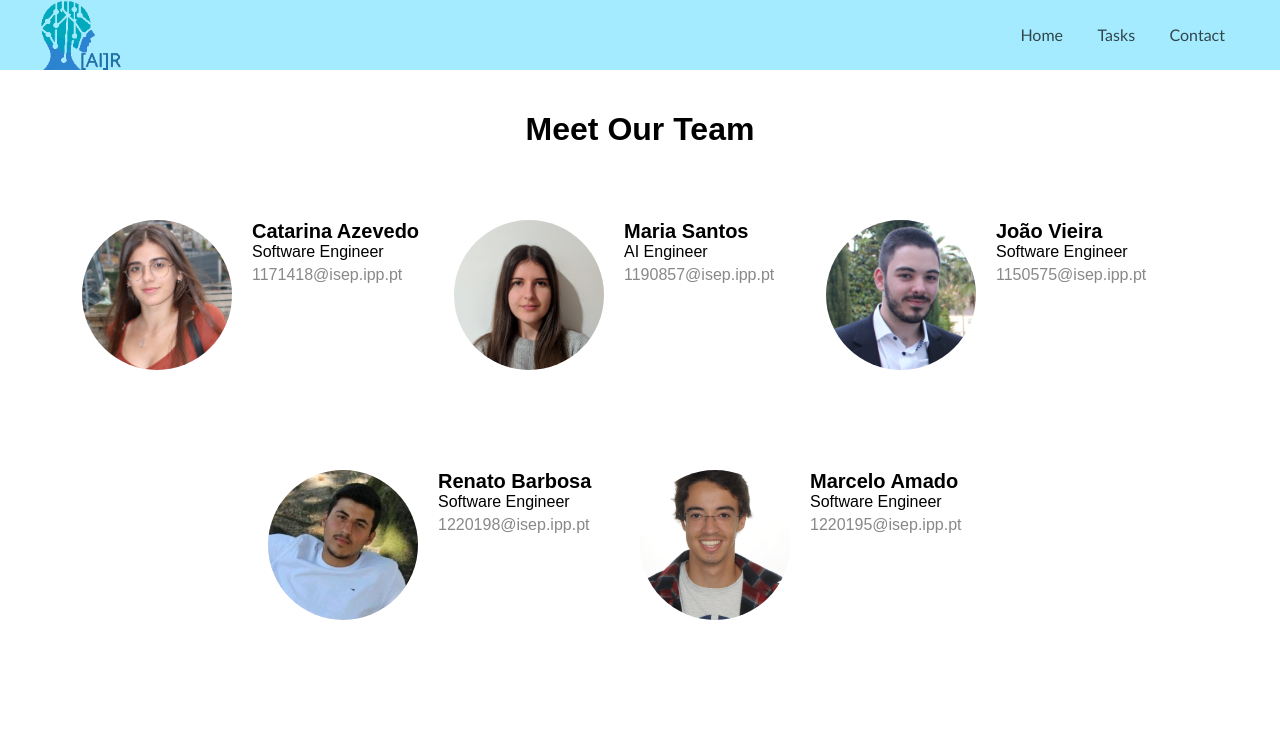
After one commit to ElectricUser/RestB4Crash, a Django app: page /contact in a window 1280 px wide. The commit adds this page. Shown: the top 739 px of the page. Run offline with Django 4.2, Linux system fonts and the light colour scheme.

Commit message:
Made improvements in web interface

```diff
--- /dev/null
+++ b/webinterface/myapp/templates/myapp/contact.html
@@ -0,0 +1,129 @@
+<!-- contact.html -->
+
+{% load static %}
+{% include 'myapp/navbar.html' %}
+
+<!DOCTYPE html>
+<html lang="en">
+<head>
+    <title>Contact Page</title>
+    <style>
+        /* CSS for contact page */
+        body {
+            font-family: Arial, sans-serif;
+        }
+
+        .container {
+            max-width: 1200px;
+            margin: 0 auto;
+            padding: 20px;
+        }
+
+        h1 {
+            text-align: center;
+            padding-bottom: 50px;
+        }
+
+        .team-members {
+            display: flex;
+            flex-wrap: wrap;
+            justify-content: center;
+        }
+
+        .team-member {
+            width: 31%; /* Adjust the width as needed */
+            display: flex;
+            margin-bottom: 100px;
+        }
+
+        .team-member-img-container {
+            width: 150px; /* Adjust the width as needed */
+            height: 150px; /* Adjust the height as needed */
+            margin-right: 20px;
+            border-radius: 50%; /* Apply circular border-radius */
+            overflow: hidden;
+        }
+
+        .team-member-img-container img {
+            width: 100%;
+            height: 100%;
+            object-fit: cover;
+        }
+
+        .team-member-details {
+            display: flex;
+            flex-direction: column;
+        }
+
+        .team-member-name {
+            font-weight: bold;
+            font-size: 20px;
+        }
+
+        .team-member-email {
+            color: #888;
+            margin-top: 5px;
+        }
+    </style>
+</head>
+<body>
+<div class="container">
+    <h1>Meet Our Team</h1>
+    <div class="team-members">
+        <div class="team-member">
+            <div class="team-member-img-container">
+                <img src="{% static 'images/Catarina_Azevedo.png' %}" alt="Developer 1">
+            </div>
+            <div class="team-member-details">
+                <div class="team-member-name">Catarina Azevedo</div>
+                <div class="team-work-position">Software Engineer</div>
+                <div class="team-member-email">1171418@isep.ipp.pt</div>
+
+            </div>
+        </div>
+        <div class="team-member">
+            <div class="team-member-img-container">
+                <img src="{% static 'images/Maria_Santos.png' %}" alt="Developer 2">
+            </div>
+            <div class="team-member-details">
+                <div class="team-member-name">Maria Santos</div>
+                <div class="team-work-position">AI Engineer</div>
+                <div class="team-member-email">1190857@isep.ipp.pt</div>
+            </div>
+        </div>
+        <div class="team-member">
+            <div class="team-member-img-container">
+                <img src="{% static 'images/João_Vieira.png' %}" alt="Developer 3">
+            </div>
+            <div class="team-member-details">
+                <div class="team-member-name">João Vieira</div>
+                <div class="team-work-position">Software Engineer</div>
+                <div class="team-member-email">1150575@isep.ipp.pt</div>
+            </div>
+        </div>
+        <div class="team-member">
+            <div class="team-member-img-container">
+                <img src="{% static 'images/Renato_Barbosa.png' %}" alt="Developer 4">
+            </div>
+            <div class="team-member-details">
+                <div class="team-member-name">Renato Barbosa</div>
+                <div class="team-work-position">Software Engineer</div>
+                <div class="team-member-email">1220198@isep.ipp.pt</div>
+
+            </div>
+        </div>
+        <div class="team-member">
+            <div class="team-member-img-container">
+                <img src="{% static 'images/Marcelo_Amado.png' %}" alt="Developer 5">
+            </div>
+            <div class="team-member-details">
+                <div class="team-member-name">Marcelo Amado</div>
+                <div class="team-work-position">Software Engineer</div>
+                <div class="team-member-email">1220195@isep.ipp.pt</div>
+
+            </div>
+        </div>
+    </div>
+</div>
+</body>
+</html>
--- /dev/null
+++ b/webinterface/myapp/templates/myapp/navbar.html
@@ -0,0 +1,88 @@
+<!-- navbar.html -->
+
+{% load static %}
+
+<!DOCTYPE html>
+<html lang="en">
+<head>
+    <title>My Django App</title>
+    <style>
+        body {
+            margin: 0;
+            padding: 0;
+        }
+
+        .logo {
+            float: left;
+            max-height: 70px;
+        }
+
+        /* ~~ Top Navigation Bar ~~ */
+
+        #navigation-container {
+            width: 1200px;
+            margin: 0 auto;
+            height: 70px;
+        }
+
+        .navigation-bar {
+            background-color: #a5ebff;
+            height: 70px;
+            width: 100%;
+            text-align: center;
+        }
+
+        .navigation-bar img {
+            float: left;
+        }
+
+        .navigation-bar ul {
+            padding: 0px;
+            margin: 0px;
+            text-align: center;
+            display: inline-block;
+            vertical-align: top;
+        }
+
+        .navigation-bar li {
+            list-style-type: none;
+            padding: 0px;
+            height: 24px;
+            margin-top: 4px;
+            margin-bottom: 4px;
+            display: inline;
+        }
+
+        .navigation-bar li a {
+            color: black;
+            font-size: 16px;
+            font-family: "Trebuchet MS", Arial, Helvetica, sans-serif;
+            text-decoration: none;
+            line-height: 70px;
+            padding: 5px 15px;
+            opacity: 0.7;
+        }
+
+        #menu {
+            float: right;
+        }
+    </style>
+</head>
+<body>
+<header class="header">
+    <div class="navigation-bar">
+        <div id="navigation-container">
+            <img class='logo' src="{% static 'images/logo.png' %}" alt="Logo">
+
+            <div id="menu">
+                <ul>
+                    <li><a href="{% url 'home' %}">Home</a></li>
+                    <li><a href="{% url 'employee_task_table' %}">Tasks</a></li>
+                    <li><a href="{% url 'contact' %}">Contact</a></li>
+                </ul>
+            </div>
+        </div>
+    </div>
+</header>
+</body>
+</html>
--- a/webinterface/myapp/views.py
+++ b/webinterface/myapp/views.py
@@ -1,5 +1,17 @@
 from django.shortcuts import render
 from myapp.models import Tasks, Employees
+
+
+def homepage(request):
+    return render(request, 'myapp/homepage.html')
+
+
+def contact(request):
+    return render(request, 'myapp/contact.html')
+
+
+def navbar(request):
+    return render(request, 'myapp/navbar.html')
 
 
 def employee_task_table(request):
--- a/webinterface/webinterface/urls.py
+++ b/webinterface/webinterface/urls.py
@@ -15,10 +15,10 @@ Including another URLconf
     2. Add a URL to urlpatterns:  path('blog/', include('blog.urls'))
 """
 from django.urls import path
-from myapp.views import employee_task_table
-
+from myapp.views import employee_task_table, homepage, contact
 
 urlpatterns = [
-    path('', employee_task_table, name='home'),
-    path('employee-task-table/', employee_task_table, name='employee_task_table'),
+    path('', homepage, name='home'),
+    path('contact', contact, name='contact'),
+    path('employee-task-table', employee_task_table, name='employee_task_table'),
 ]
```
Also changed, not shown: webinterface/myapp/templates/myapp/employee_task_table.html (+85 -1 lines), webinterface/myapp/templates/myapp/homepage.html (added, +28 -0 lines), webinterface/myapp/static/images/Catarina_Azevedo.png (added), webinterface/myapp/static/images/João_Vieira.png (added), webinterface/myapp/static/images/Marcelo_Amado.png (added), webinterface/myapp/static/images/Maria_Santos.png (added), webinterface/myapp/static/images/Renato_Barbosa.png (added), webinterface/myapp/static/images/logo.png (added).
